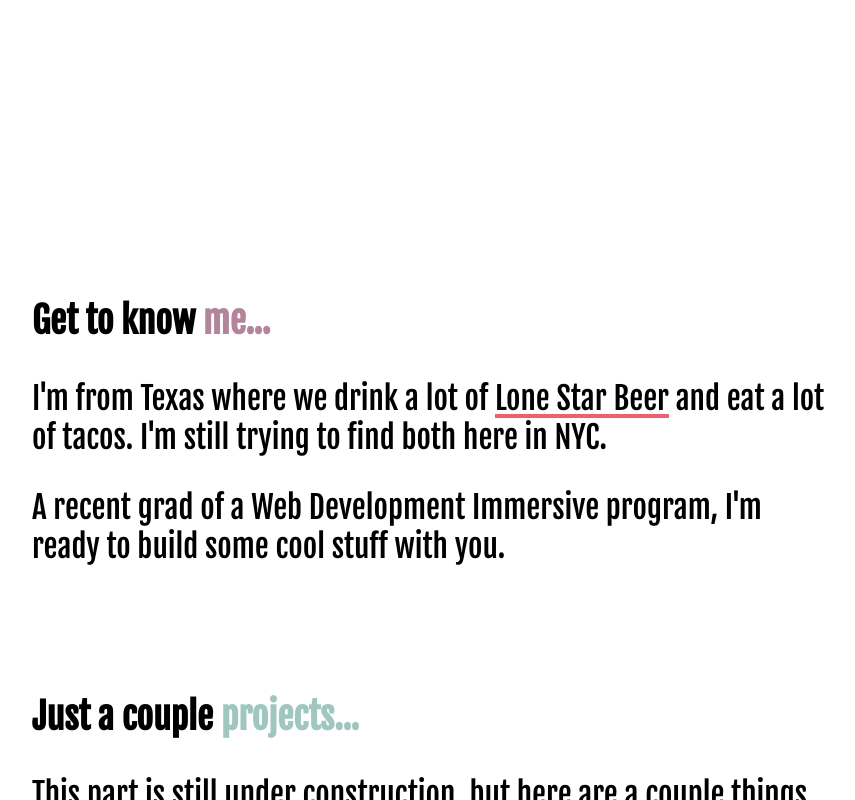
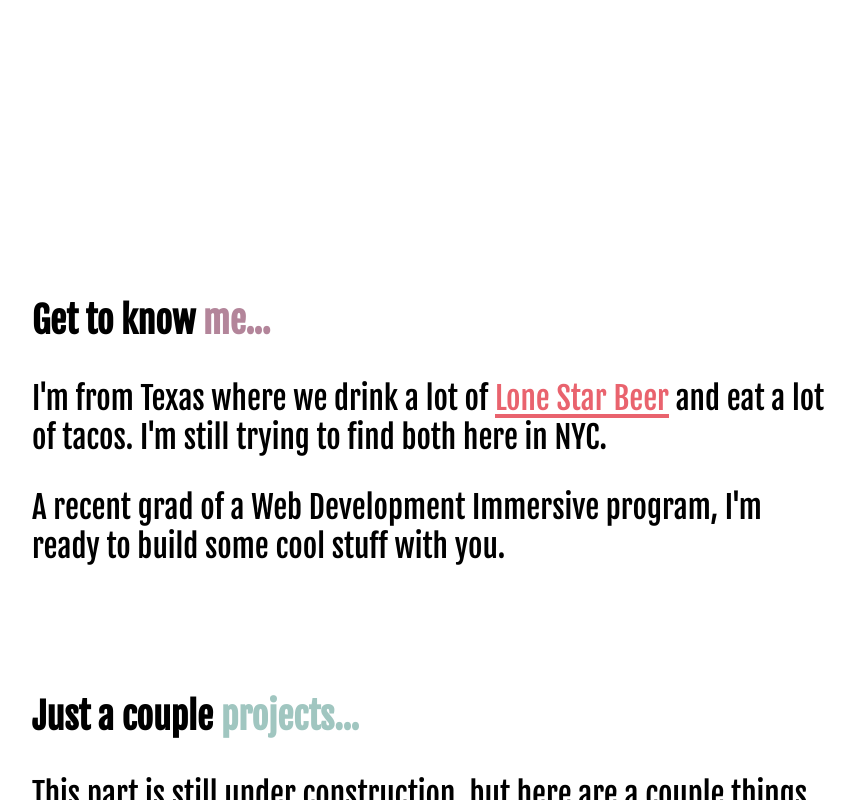
Before and after one commit to AndrewGarver/andrewgarver.github.io, a plain HTML site: page index.html in a window 1280 px wide. In both pictures the pointer is over the link "Lone Star Beer". Shown: the part 502-1302 px from the top of the page, without its empty margins (96-951 px from the left). Drawn offline with Linux system fonts and the light colour scheme.

Commit message:
wrong property for hover on new links. Wuick fix

```diff
--- a/styles/style.css
+++ b/styles/style.css
@@ -78,7 +78,7 @@ span a {
 }
 
 #lone-star:hover, #codepen:hover {
-  border-color: #e9636e;
+  color: #e9636e;
 }
 /*Individual Style Rules Below*/
 
```
